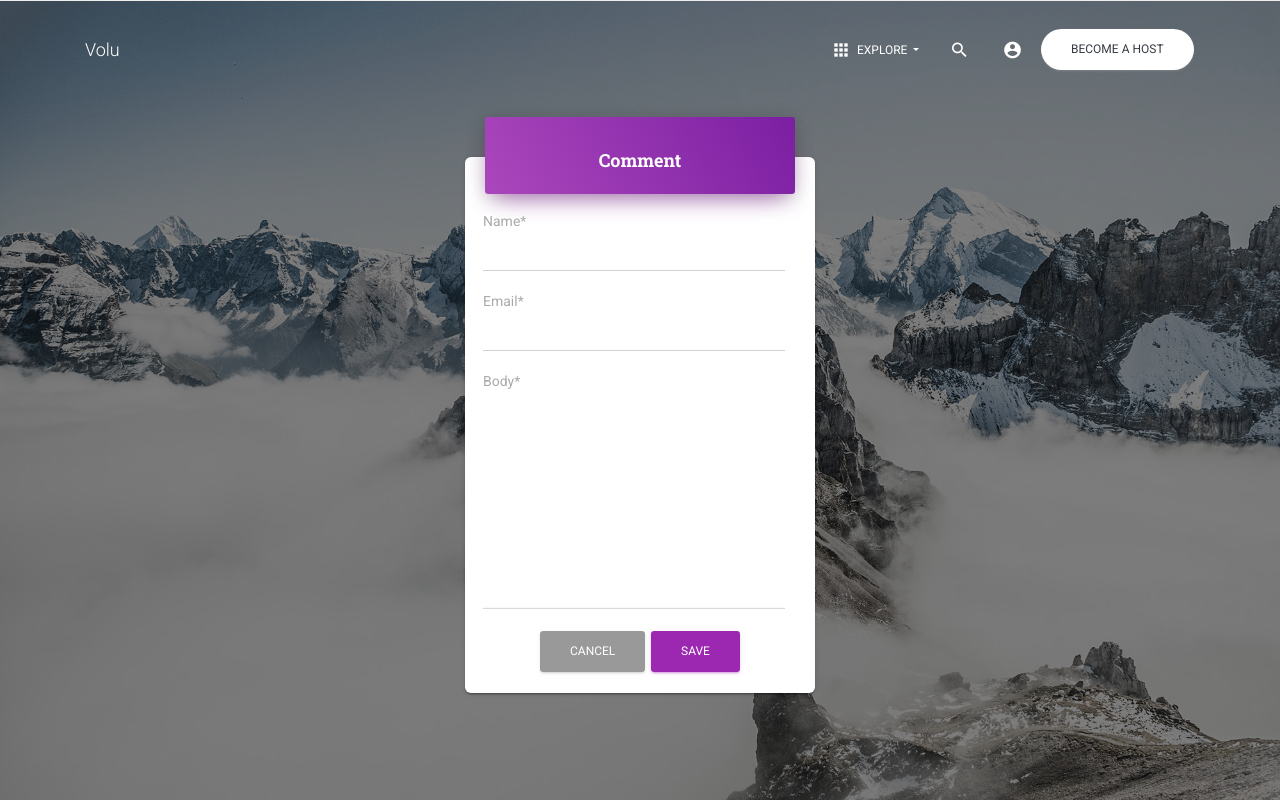
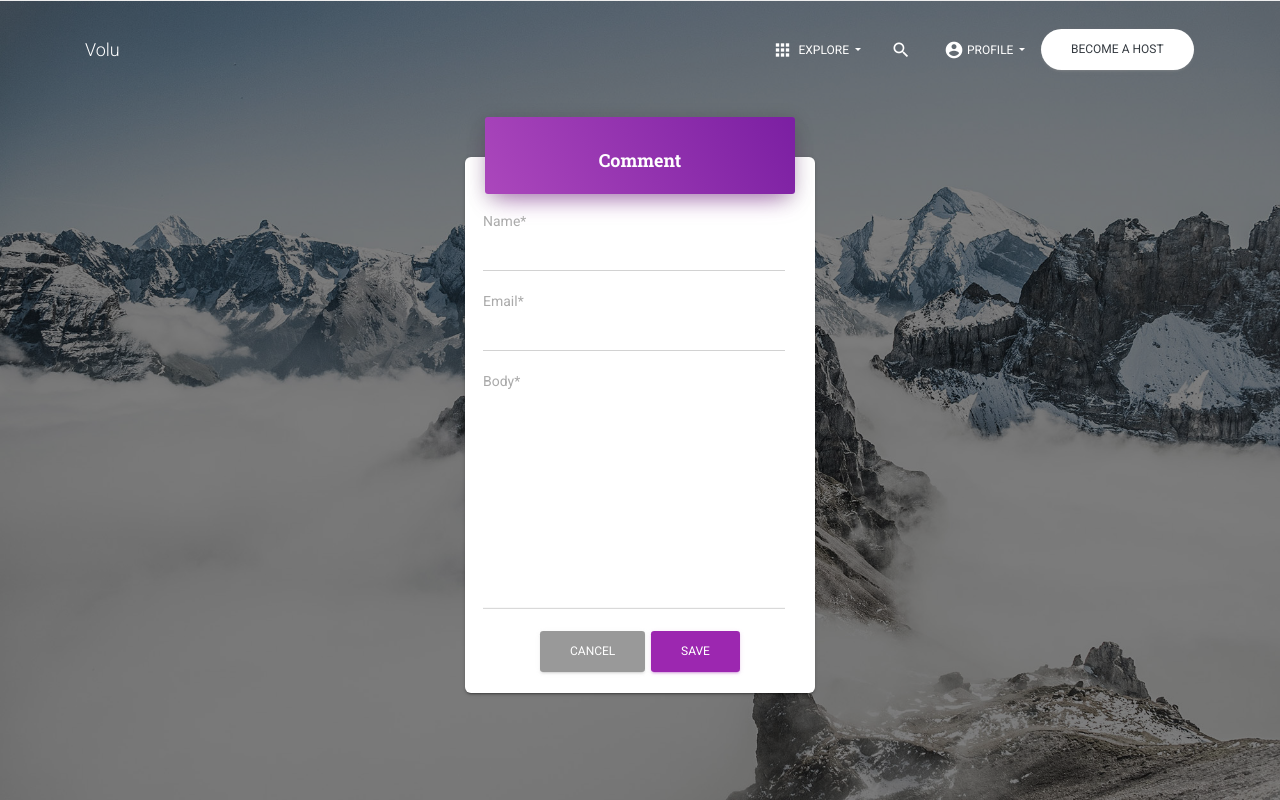
Before and after one commit to gurupratap-matharu/volu, a Django app: page /blog/2021/12/14/1/comment/ in a window 1280 px wide. Shown: the top 800 px of the page. Run offline with Django 3.2, Linux system fonts and the light colour scheme; the visitor is signed in with stand-in values (Sample User, id 1); data that the repository does not hold is empty; parts of the project's set-up code (start-up, migrations or seed data) failed here and were passed over; some libraries are stand-ins or nearby versions.

Commit message:
Improve the ui of the profile tab

```diff
--- a/backend/templates/includes/_navigation.html
+++ b/backend/templates/includes/_navigation.html
@@ -24,12 +24,6 @@
                         <a href="{% url 'places:place_list' %}" class="dropdown-item">
                             <i class="material-icons">explore</i> Places
                         </a>
-                        <a href="{{ user.profile.get_absolute_url }}" class="dropdown-item">
-                            <i class="material-icons">contacts</i> Profile
-                        </a>
-                        <a href="{% url 'places:place_create' %}" class="dropdown-item">
-                            <i class="material-icons">add_location</i> Host
-                        </a>
                     </div>
                 </li>
                 <li class="nav-item">
@@ -38,10 +32,23 @@
                     </a>
                 </li>
                 {% if user.is_authenticated %}
-                <li class="nav-item">
-                    <a class="nav-link" href="{% url 'account_logout' %}">
-                        <i class="material-icons">account_circle</i>
+                <li class="dropdown nav-item">
+                    <a href="#" class="dropdown-toggle nav-link" data-toggle="dropdown">
+                        <i class="material-icons">account_circle</i>Profile
                     </a>
+                    <div class="dropdown-menu dropdown-with-icons">
+                        <a href="{{ user.profile.get_absolute_url }}" class="dropdown-item">
+                            <i class="material-icons">contacts</i> Profile
+                        </a>
+                        <a href="{{ user.profile.get_update_url }}" class="dropdown-item">
+                            <i class="material-icons">edit</i> Edit Profile
+                        </a>
+                        <hr class="divider">
+                        </hr>
+                        <a href="{% url 'account_logout' %}" class="dropdown-item">
+                            <i class="material-icons">logout</i> Sign Out
+                        </a>
+                    </div>
                 </li>
                 {% else %}
                 <li class="nav-item">
```
